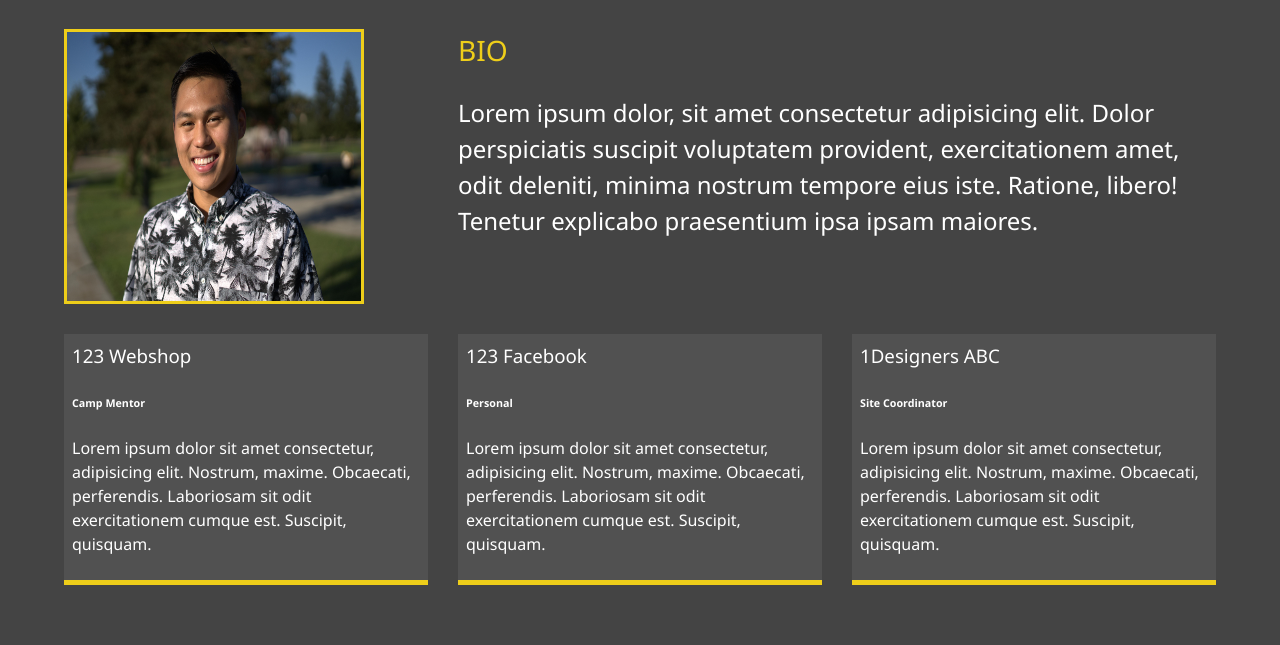
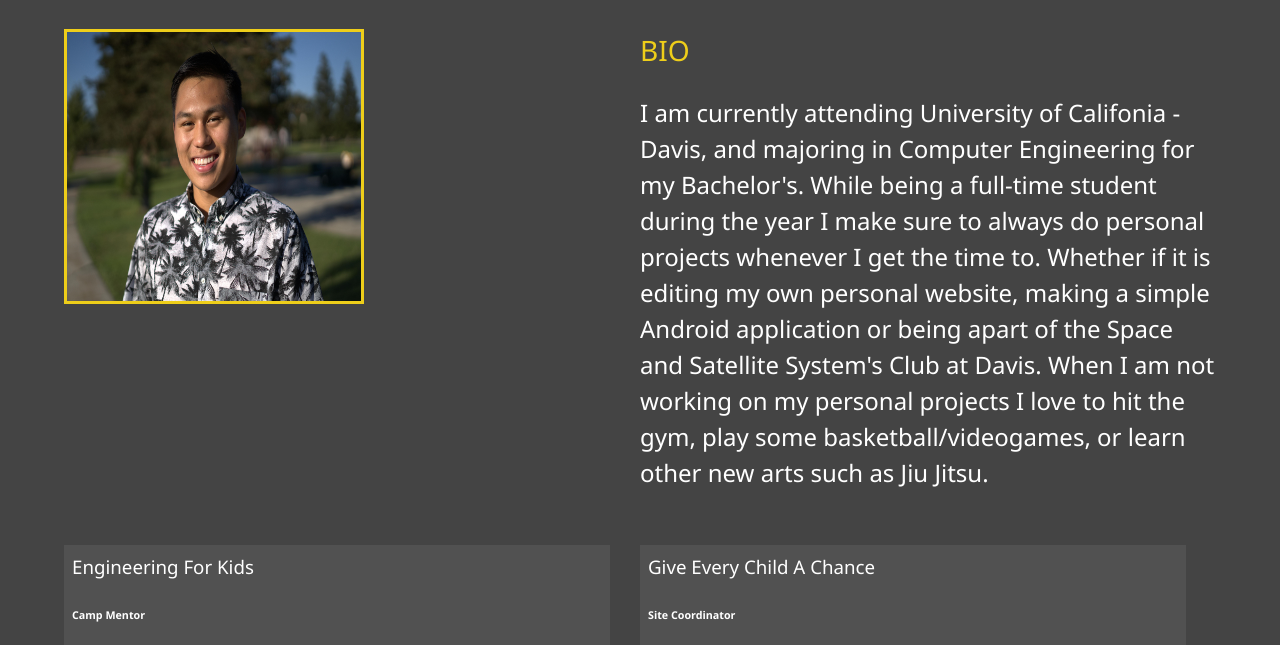
Before and after one commit to Tamim-Nekaien/MaWeb, a website: page dist/about.html in a window 1280 px wide. Shown: the part 253-898 px from the top of the page. Drawn offline with Linux system fonts and the light colour scheme.

Commit message:
Updated website, added links/refs and finsihed bio etc.

```diff
--- a/scss/main.scss
+++ b/scss/main.scss
@@ -75,7 +75,7 @@ main {
   grid-template-areas:
     "bioimage bio bio"
     "job1 job2 job3";
-  grid-template-columns: repeat(3, 1fr);
+  grid-template-columns: repeat(2, 1fr);
 
   img {
     width: 300px;
@@ -98,13 +98,13 @@ main {
     grid-area: job1;
   }
 
-  .job-3 {
+  .job-2 {
     grid-area: job2;
   }
 
-  .job-2 {
-    grid-area: job3;
-  }
+  // .job-3 {
+  //   grid-area: job3;
+  // }
 
   .job {
     background: lighten($primary-color, $amount: 5);
```
Also changed, not shown: dist/about.html, dist/contact.html, dist/css/main.css, dist/img/projects/connect1game1.png (added), dist/index.html, dist/work.html, 1 other file.
